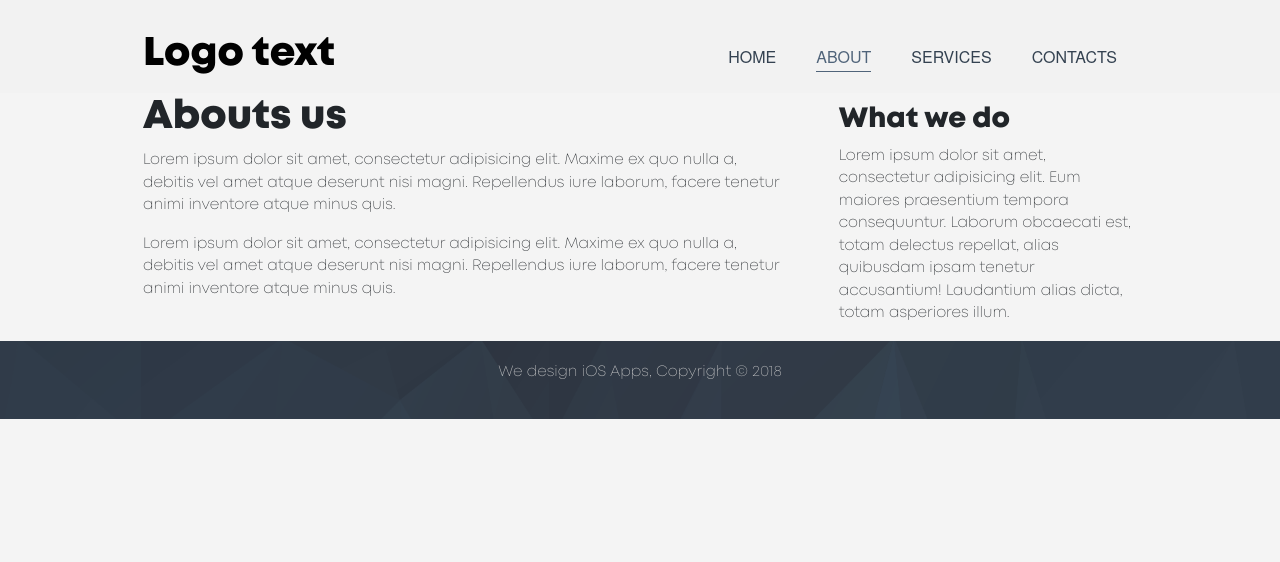
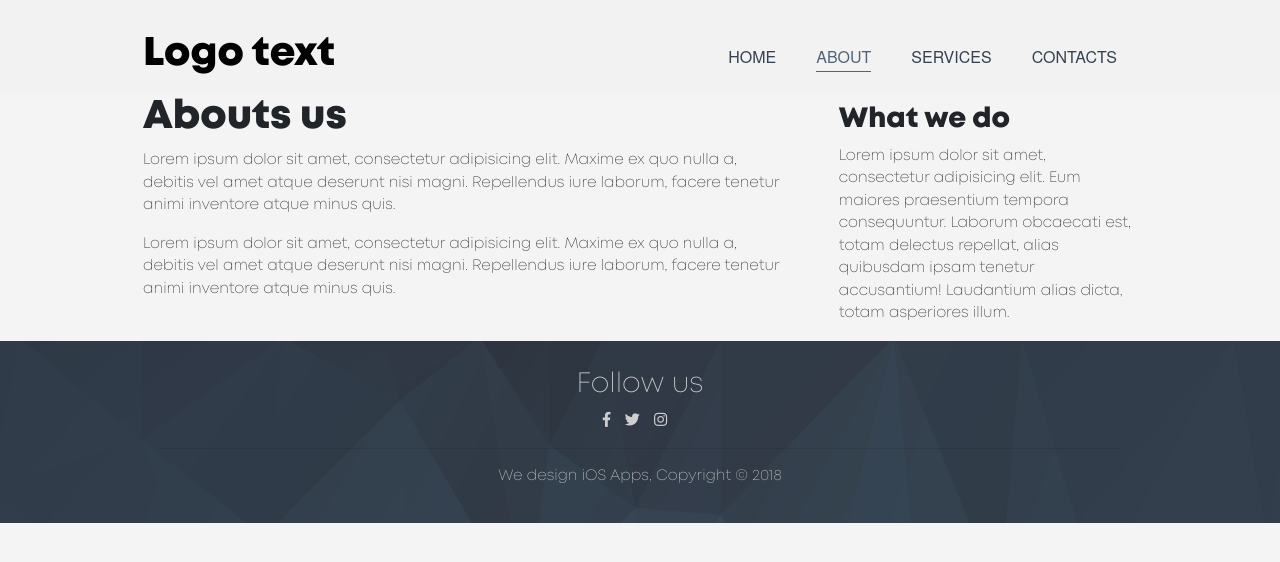
Before and after one commit to veselinminchev/ProSoft-Front-End-Final, a plain HTML site: page about.html in a window 1280 px wide. Drawn offline with Linux system fonts and the light colour scheme; files whose address does not match are found by name.

Commit message:
Initial commit

```diff
--- a/about.html
+++ b/about.html
@@ -111,9 +111,28 @@
 	</section>
 
 
-	<footer class="center">
-		<p>We design iOS Apps, Copyright &copy; 2018</p>
+		<footer class="center">
+
+		<section id="media-logo">
+			<div class="container center">
+				<h3 class="light">Follow us</h3>
+			  	<!--Facebook-->
+				<i class="fab fa-facebook-f"></i>
+				<!-- Twitter -->
+				<i class="fab fa-twitter"></i>
+				<!--Instagram-->
+				<i class="fab fa-instagram"></i>
+				<hr>
+			</div>
+		</section>
+
+
+
+		<p>
+			We design iOS Apps, Copyright &copy; 2018
+		</p>
 	</footer>
+
 
 
 
```
Also changed, not shown: contact.html (+19 -1 lines), services.html (+21 -1 lines).
